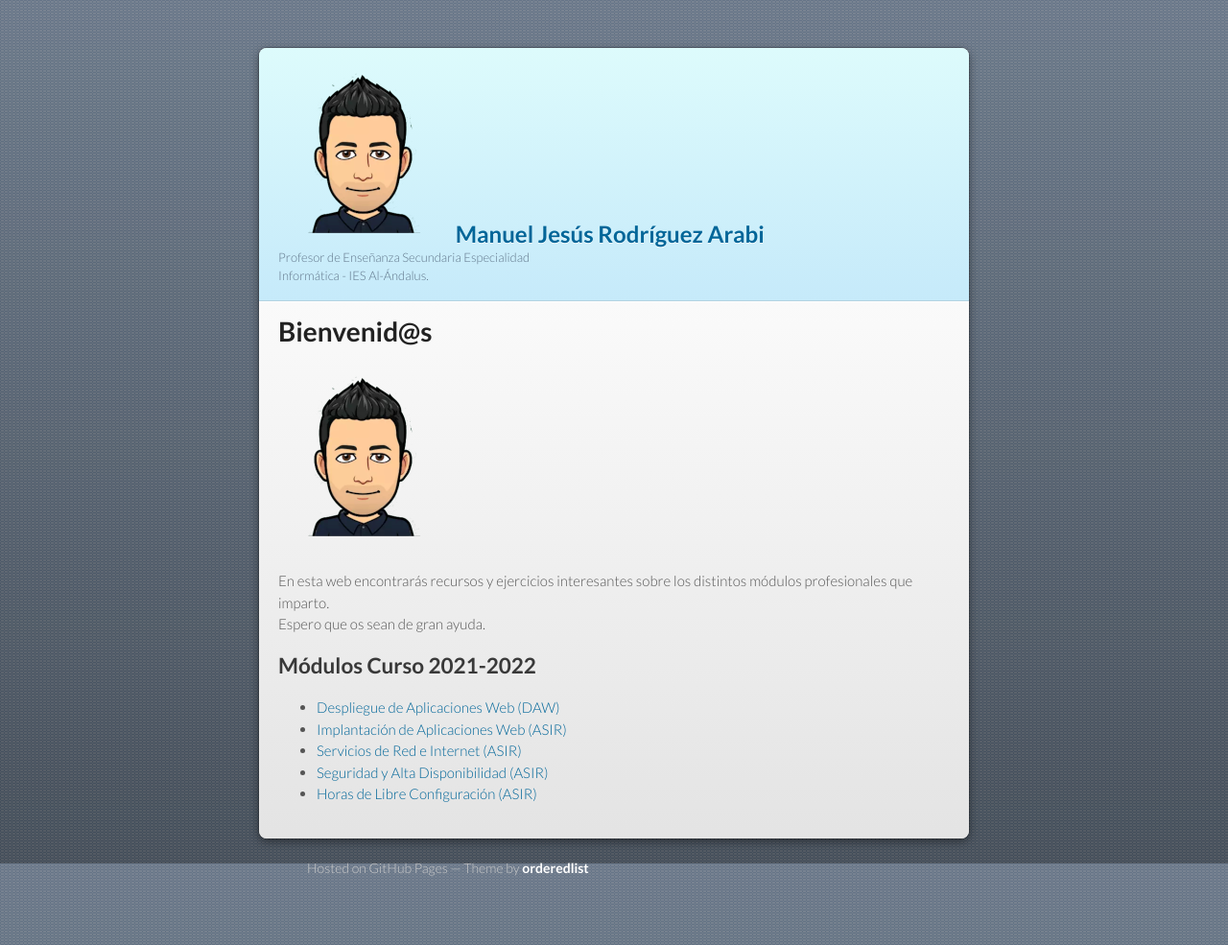
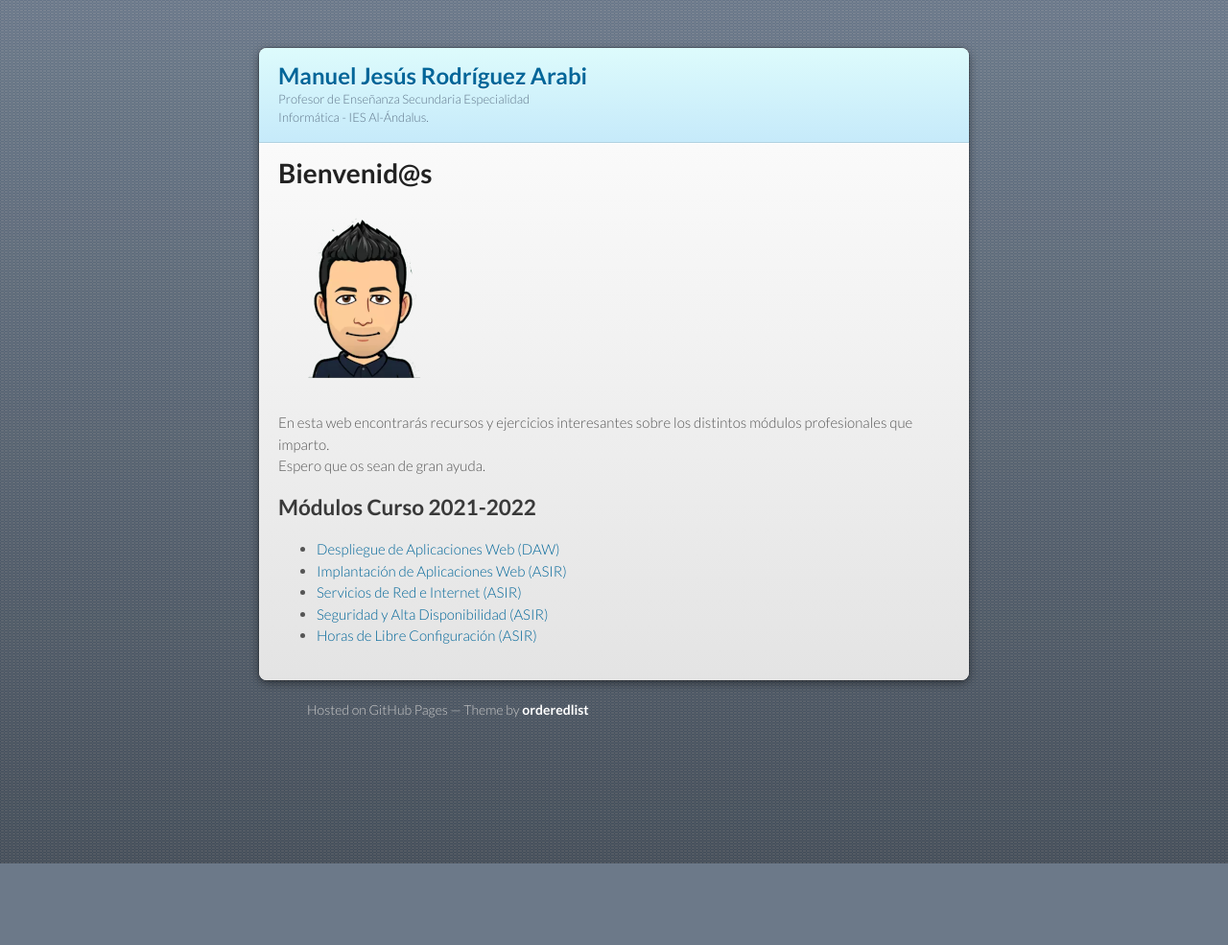
Before and after one commit to mrodara/mrodara.github.io, a Jekyll site: the page built from index.md, in a window 1280 px wide. Shown: the whole page at 96% size. Built offline with Jekyll 4.4.1, drawn with Linux system fonts in a browser that asks for light colours; our own code applies the rules of GitHub Pages for plain Markdown files; after the commit the page ends 900 px from its top, so only the background shows below that.

Commit message:
Fixing errors

```diff
--- a/_layouts/default.html
+++ b/_layouts/default.html
@@ -19,7 +19,7 @@
   <body>
     <div class="wrapper">
       <header {% unless site.description or site.github.project_tagline %} class="without-description" {% endunless %}>
-        <h1><img src="../images/avatar_manu180x188.png" alt="Avatar Manu" style="height: 50%;"> {{ site.title | default: site.github.repository_name }}</h1>
+        <h1>{{ site.title | default: site.github.repository_name }}</h1>
         {% if site.description or site.github.project_tagline %}
           <p>{{ site.description | default: site.github.project_tagline }}</p>
         {% endif %}
```
